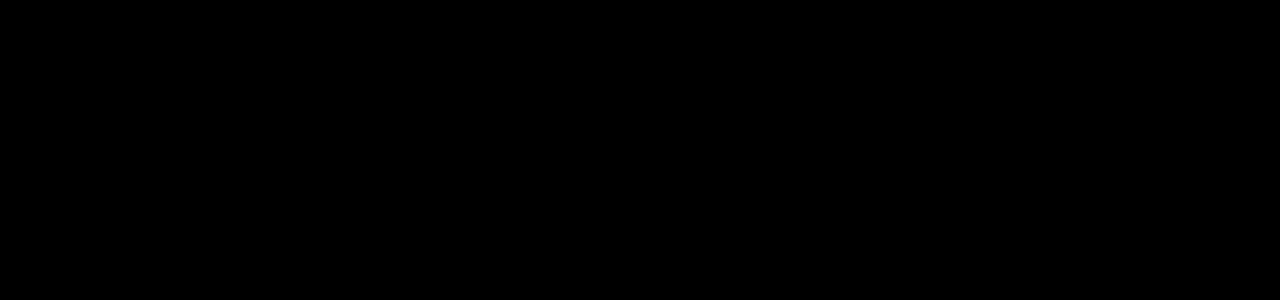
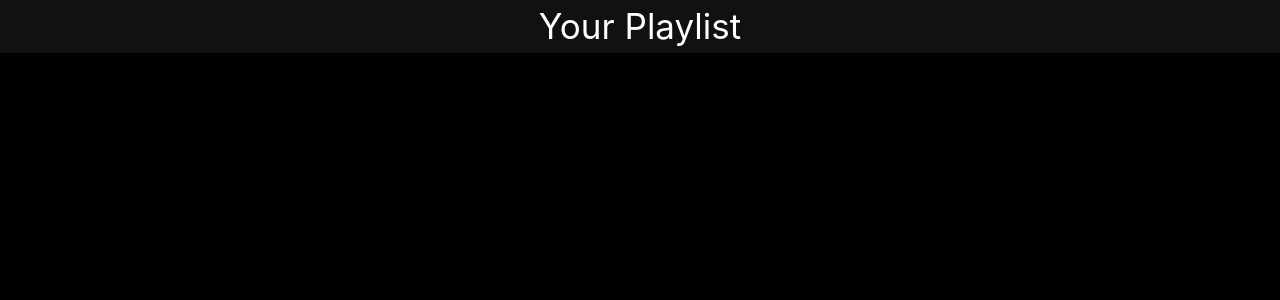
Before and after one commit to masoodpk/Spotify-clone, a React (Vite) app: page /playlist in a window 1280 px wide. Shown: the top 300 px of the page. Built offline with nearby package versions, Linux system fonts and the light colour scheme.

Commit message:
styling plylist cmpnt

```diff
--- a/src/Components/Sidebar/Sidebar.jsx
+++ b/src/Components/Sidebar/Sidebar.jsx
@@ -26,15 +26,9 @@
  },[])
 
 
- const handleCreatePlaylist = () => {
-  setShowPlaylist(true);
-};
 
-const togglePlaylistPage = () => {
-  setShowPlaylistPage(!showPlaylistPage);
-};
 const handleHomeClick = () => {
-  onHomeClick(); // Call the function passed from the parent component
+  onHomeClick();
 };
 
 
--- /dev/null
+++ b/src/Components/playlist.css
@@ -0,0 +1,4 @@
+.heading{
+    text-align: center;
+    font-size: 35px;
+}
--- a/src/Components/playlist.jsx
+++ b/src/Components/playlist.jsx
@@ -1,8 +1,13 @@
 import React from 'react'
-
+import './playlist.css'
 function Playlist() {
   return (
-    <div></div>
+    <div>
+
+<h1 className='heading'>Your Playlist</h1>
+
+
+    </div>
   )
 }
 
--- a/src/Index.jsx
+++ b/src/Index.jsx
@@ -18,7 +18,7 @@
     <div className="flex">
     <Sidebar onCreatePlaylist={handleCreatePlaylist} onHomeClick={handleHomeClick}/>
      <Hero showPlaylist={showPlaylist} />
-     {showPlaylist && <Playlist />}
+     {/* {showPlaylist && <Playlist />} */}
     </div>
       {/* <Footer/> */}
 
```
Also changed, not shown: src/Components/Hero/Hero.jsx (+0 -60 lines).
